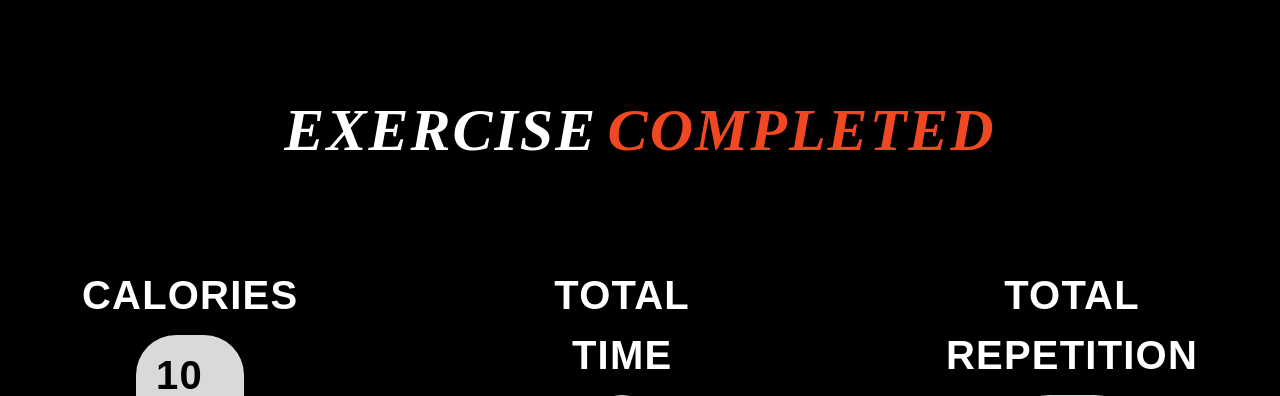
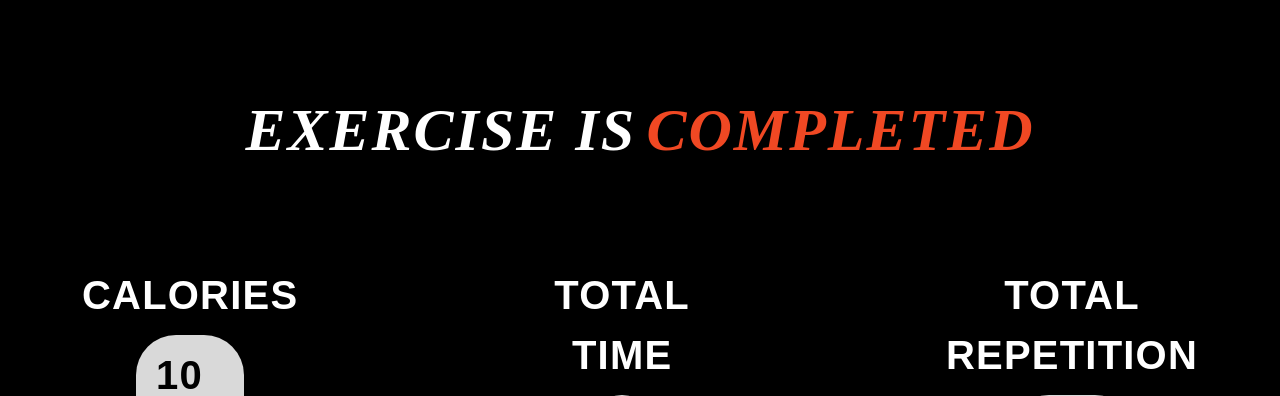
Before and after one commit to Mini-Project-SMT-5/health-trainner, a Django app: template AI_HealthTrainer/AI_HealthTrainer/templates/Structures/completion.html in a window 1280 px wide. Shown: the top 396 px of the page. Run offline with Django 4.2, Linux system fonts and the light colour scheme; the template is opened without the code that fills it, so the values that code supplies are empty.

Commit message:
Update completion.html

```diff
--- a/AI_HealthTrainer/AI_HealthTrainer/templates/Structures/completion.html
+++ b/AI_HealthTrainer/AI_HealthTrainer/templates/Structures/completion.html
@@ -10,7 +10,7 @@
 <body>
 <div class="container">
     <div class="text-center mt-5 pt-5 fs-1">
-        <span class="text"><b>EXERCISE</b></span>
+        <span class="text"><b>EXERCISE IS</b></span>
         <span class="orange"><b>COMPLETED</b></span>
             </div>
 </div>
```
